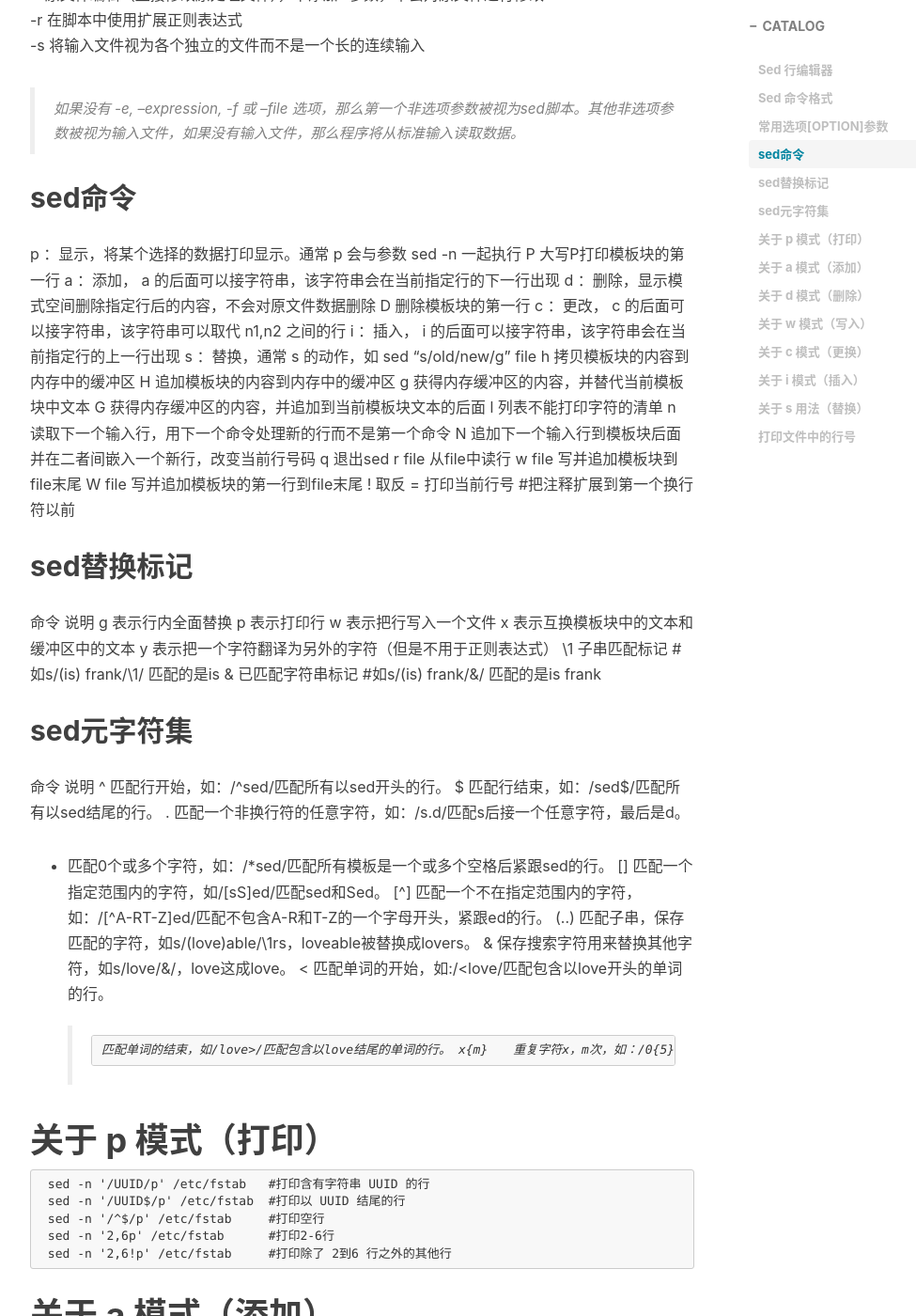
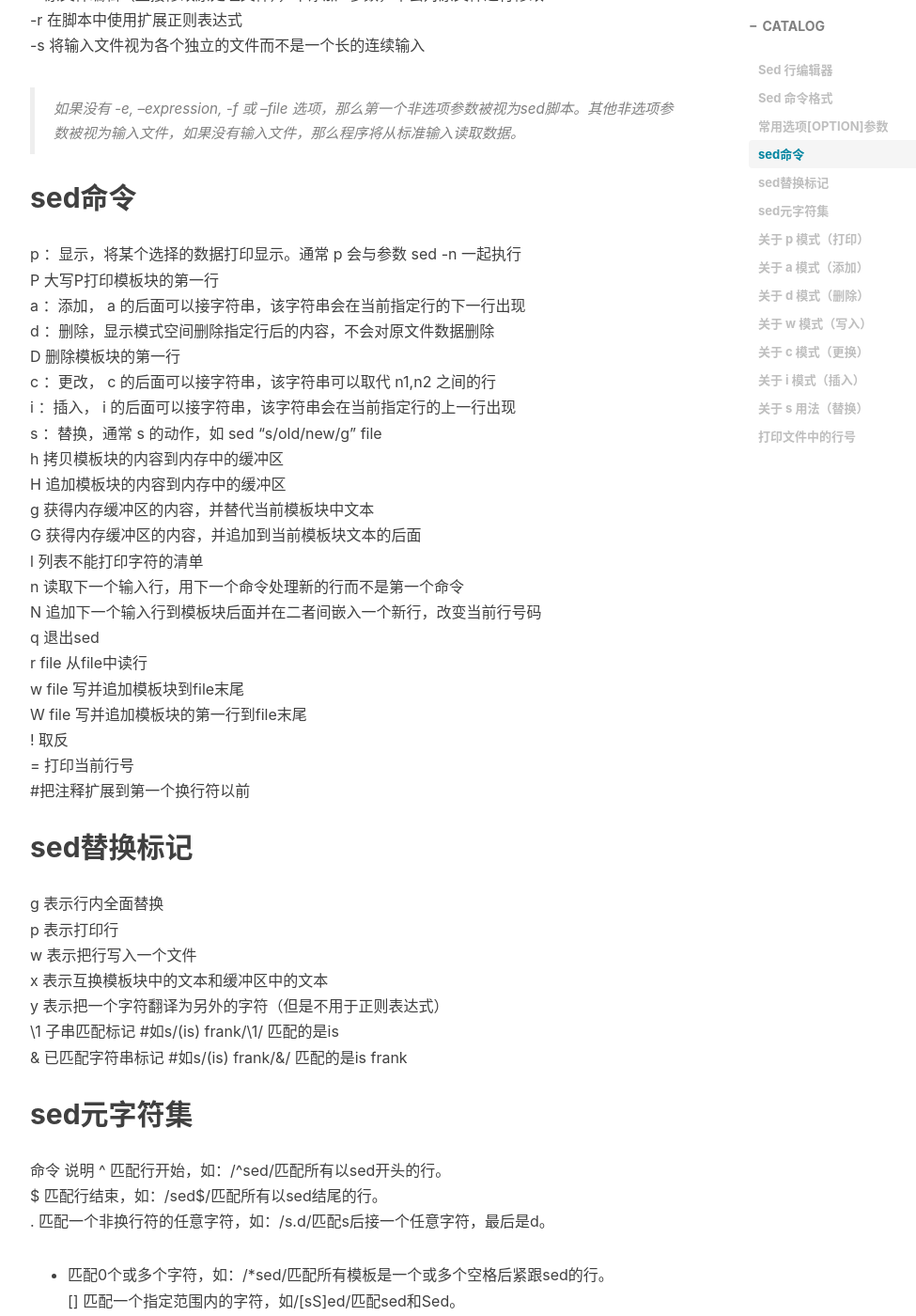
Before and after one commit to handerfly/handerfly.github.io, a Jekyll site: the page built from _posts/2019-04-04-三剑客之sed.md, in a window 1280 px wide and 1400 px high, scrolled down 1084 px. Shown: the whole window at 94% size, without its empty margins (233-1208 px from the left). Built offline with Jekyll 4.4.1, drawn with Linux system fonts in a browser that asks for light colours; nearby versions of some CDN libraries; comment, search, counter and statistics services are not loaded; some of the changed text lies outside the part shown.

Commit message:
Update 2019-04-04-三剑客之sed.md

```diff
--- a/_posts/2019-04-04-三剑客之sed.md
+++ b/_posts/2019-04-04-三剑客之sed.md
@@ -60,7 +60,6 @@
 
 
 ## sed替换标记
-命令	说明
 g	表示行内全面替换
 p	表示打印行
 w	表示把行写入一个文件
```
